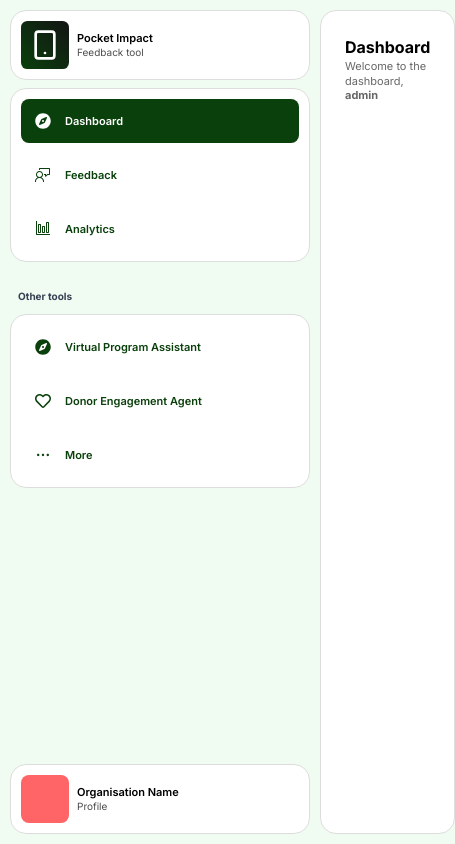
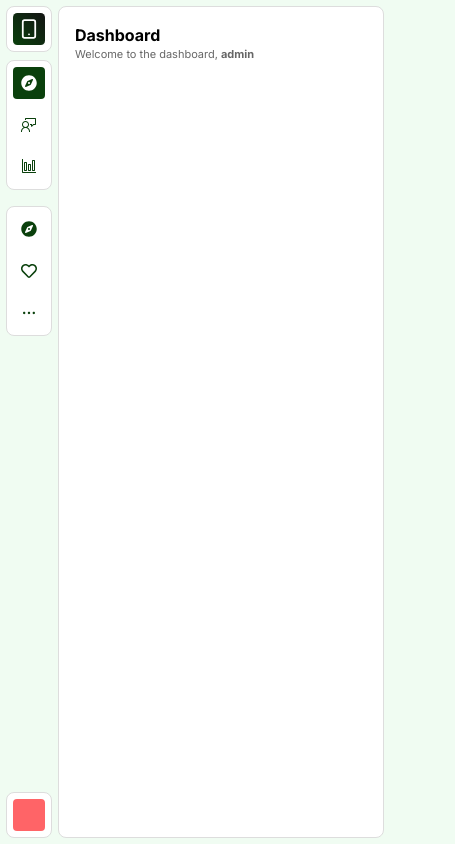
Before and after one commit to Pocket-Impact/frontend, a Next.js app: page /dashboard in a window 390 px wide. Shown: the whole page, 455 px wide, since content can reach past the window. Built offline with nearby package versions, Linux system fonts and the light colour scheme.

Commit message:
ADDED: Dashboard sidebar responsiveness

```diff
--- a/app/(dashboard)/layout.tsx
+++ b/app/(dashboard)/layout.tsx
@@ -28,9 +28,9 @@ export default function RootLayout({
 }>) {
     return (
         <html lang="en">
-            <body className={`${bricolageGrotesque.variable} p-2.5 gap-2.5 bg-background h-screen ${inter.variable} antialiased flex`}>
+            <body className={`${bricolageGrotesque.variable} p-2.5 max-lg:p-2 max-md:p-1.5 gap-2.5 max-lg:gap-2 max-md:gap-1.5 bg-background h-screen ${inter.variable} antialiased flex`}>
                 <Sidebar />
-                <div className="bg-white rounded-2xl inter p-6 w-full border-stroke border">
+                <div className="bg-white rounded-x2l inter p-6 max-lg:p-5 max-md:p-4 w-full border-stroke border">
                     {children}
                 </div>
             </body>
--- a/app/globals.css
+++ b/app/globals.css
@@ -22,6 +22,7 @@
     opacity: 0;
     transform: translateY(20px);
   }
+
   to {
     opacity: 1;
     transform: translateY(0);
@@ -32,6 +33,7 @@
   from {
     opacity: 0
   }
+
   to {
     opacity: 1;
   }
@@ -50,6 +52,7 @@
     opacity: 0;
     transform: translateY(-20px);
   }
+
   to {
     opacity: 1;
     transform: translateY(0);
@@ -134,3 +137,11 @@
 .input {
   @apply bg-white pl-3 border focus:border-primary text-base border-gray-300 rounded-lg p-2 w-full outline-4;
 }
+
+.rounded-x2l {
+  @apply rounded-2xl max-lg:rounded-xl max-md:rounded-lg
+}
+
+.rounded-gl {
+  @apply rounded-lg max-lg:rounded-md max-md:rounded-sm
+}
--- a/components/dashboard/SideLink.tsx
+++ b/components/dashboard/SideLink.tsx
@@ -5,9 +5,9 @@ import React from 'react'
 const SideLink: React.FC<{ link: any, active: boolean }> = ({ link, active }) => {
     return (
         <Link href={link.href}>
-            <div className={`${active ? "bg-primary text-white" : ""} flex  items-center hover:bg-primary/10 transition duration-300 text-primary gap-3.5 inter font-semibold p-3.5 rounded-lg`}>
+            <div className={`${active ? "bg-primary text-white" : ""} flex max-md:w-max items-center hover:bg-primary/10 transition duration-300 text-primary gap-3.5 inter font-semibold p-3.5 max-lg:p-3 max-md:p-2 rounded-gl`}>
                 <link.icon className='w-6 max-lg:w-5 max-md:w-4 h-auto' />
-                <span className='base'>{link.name}</span>
+                <span className='base max-md:hidden'>{link.name}</span>
             </div>
         </Link>
     )
--- a/components/dashboard/Sidebar.tsx
+++ b/components/dashboard/Sidebar.tsx
@@ -50,30 +50,30 @@ const Sidebar = () => {
     return (
         <div className='h-full flex flex-col justify-between inter'>
             <div className='flex flex-col gap-2'>
-                <div className='flex items-center gap-2 w-[300px] bg-white border border-[#DDDDDD] rounded-2xl p-2.5'>
-                    <Image src={logo} alt="Pocket Impact Logo" width={logo.width} height={logo.height} className='w-12 h-12' />
-                    <div className='flex flex-col'>
+                <div className='flex items-center gap-2 w-[300px] max-md:w-max bg-white border border-[#DDDDDD] rounded-x2l max-lg:p-2 max-md:p-1.5 p-2.5'>
+                    <Image src={logo} alt="Pocket Impact Logo" width={logo.width} height={logo.height} className='w-12 max-lg:w-10 max-md:w-8 h-auto' />
+                    <div className='flex flex-col max-md:hidden'>
                         <span className='inter base font-semibold'>Pocket Impact</span>
                         <span className='inter sm text-black/70'>Feedback tool</span>
                     </div>
                 </div>
-                <div className='bg-white border border-[#DDDDDD] p-2.5 flex flex-col gap-2.5 rounded-2xl'>
+                <div className='bg-white border border-[#DDDDDD] p-2.5 max-lg:p-2 max-md:p-1.5 max-md:w-max flex flex-col gap-2.5 rounded-x2l'>
                     {links.map((link) => (
                         <SideLink key={link.name} active={currentLink.includes(link.name.toLowerCase())} link={link} />
                     ))}
                 </div>
-                <div className='mt-3'>
-                    <span className='sm ml-2 font-bold text-gray-700'>Other tools</span>
-                    <div className='bg-white border border-[#DDDDDD] mt-2 p-2.5 flex flex-col gap-2.5 rounded-2xl'>
+                <div className='mt-3 max-md:mt-0'>
+                    <span className='sm ml-2 font-bold text-gray-700 max-md:hidden'>Other tools</span>
+                    <div className='bg-white border border-[#DDDDDD] mt-2 max-lg:p-2 max-md:p-1.5 max-md:w-max p-2.5 flex flex-col gap-2.5 rounded-x2l'>
                         {tools.map((link) => (
                             <SideLink key={link.name} active={currentLink.includes(link.name.toLowerCase())} link={link} />
                         ))}
                     </div>
                 </div>
             </div>
-            <div className='flex items-center gap-2 w-[300px] bg-white border border-[#DDDDDD] rounded-2xl p-2.5'>
-                <div className='w-12 bg-red-400 rounded-lg h-12' />
-                <div className='flex flex-col'>
+            <div className='flex items-center gap-2 w-[300px] max-md:w-max bg-white border border-[#DDDDDD] rounded-x2l max-lg:p-2 max-md:p-1.5 p-2.5'>
+                <div className='max-lg:w-10 max-md:w-8 bg-red-400 rounded-gl max-lg:h-10 max-md:h-8' />
+                <div className='flex flex-col max-md:hidden'>
                     <span className='inter base font-semibold'>Organisation Name</span>
                     <span className='inter sm text-black/70'>Profile</span>
                 </div>
--- a/package.json
+++ b/package.json
@@ -12,7 +12,8 @@
     "next": "15.4.5",
     "react": "19.1.0",
     "react-dom": "19.1.0",
-    "react-icons": "^5.5.0"
+    "react-icons": "^5.5.0",
+    "zustand": "^5.0.7"
   },
   "devDependencies": {
     "@eslint/eslintrc": "^3",
```
Also changed, not shown: 1 other file (tests, documents, lock files or other folders).
